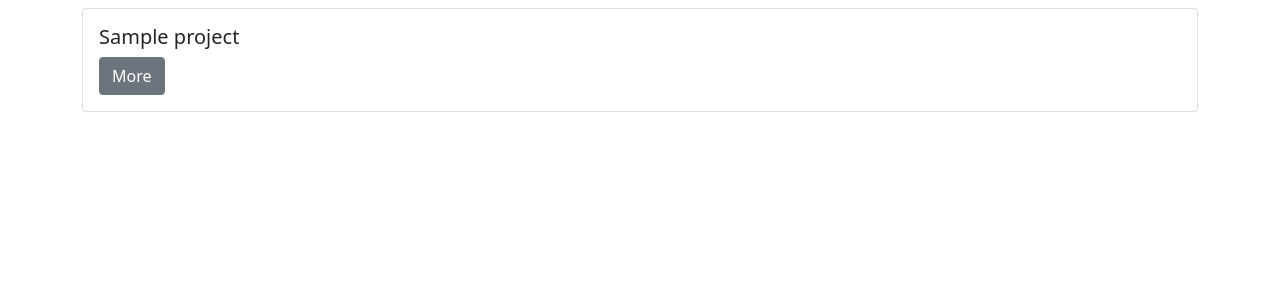
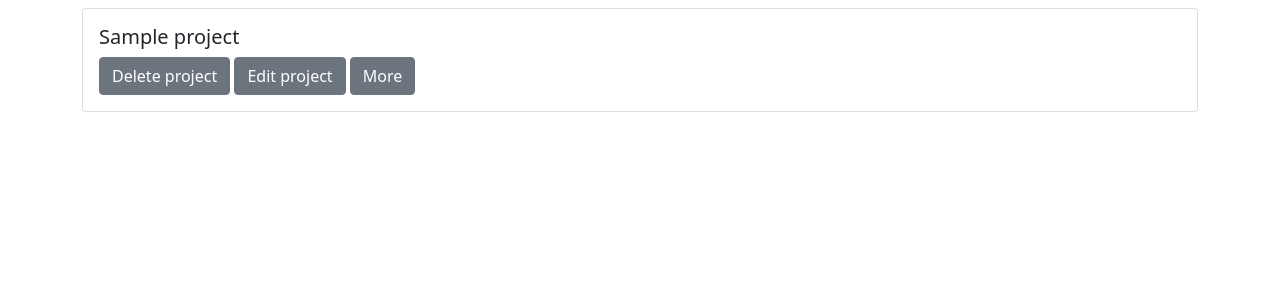
Before and after one commit to nurlansapyzhan/homework_62_nurlan_sapyzhan, a Django app: page /projects in a window 1280 px wide. Shown: the part 60-360 px from the top of the page. Run offline with Django 4.2, Linux system fonts and the light colour scheme; a user stored in the database is signed in; tables that the repository leaves empty hold one stand-in row (values such as "Sample post"); parts of the project's set-up code (start-up, migrations or seed data) failed here and were passed over.

Commit message:
Edit and Delete project for superuser
Добавил функционал удаления и редактирования проекта только для суперпользователей и обладающих правами

```diff
--- a/source/homework62/templates/projects.html
+++ b/source/homework62/templates/projects.html
@@ -14,6 +14,12 @@
         <div class="card mt-2">
             <div class="card-body">
                 <h5 class="card-title">{{ project.name }}</h5>
+                {% if perms.homework62.delete_project %}
+                    <a href="{% url 'project_delete' project.pk %}" class="btn btn-secondary">Delete project</a>
+                {% endif %}
+                {% if perms.homework62.change_project %}
+                    <a href="{% url 'project_edit' project.pk %}" class="btn btn-secondary">Edit project</a>
+                {% endif %}
                 <a href="{% url 'project_detail' project.pk %}" class="btn btn-secondary">More</a>
             </div>
         </div>
--- a/source/homework62/urls.py
+++ b/source/homework62/urls.py
@@ -5,7 +5,7 @@ from homework62.views.base import IndexView, IndexRedirectView
 from homework62.views.issues import IssueDetail, IssueUpdateView, IssueDeleteView
 
 from homework62.views.projects import ProjectsView, ProjectDetail, ProjectCreate, IssueProjectCreate, \
-    add_project_member, delete_project_member
+    add_project_member, delete_project_member, ProjectDeleteView, ProjectUpdateView
 
 urlpatterns = [
     path('', IndexView.as_view(), name='index'),
@@ -16,6 +16,8 @@ urlpatterns = [
     path('projects', ProjectsView.as_view(), name='projects'),
     path('project/<int:pk>', ProjectDetail.as_view(), name='project_detail'),
     path('project/create', ProjectCreate.as_view(), name='project_create'),
+    path('project/<int:pk>/delete', ProjectDeleteView.as_view(), name='project_delete'),
+    path('project/<int:pk>/edit', ProjectUpdateView.as_view(), name='project_edit'),
     path('project/<int:pk>/create_issue', IssueProjectCreate.as_view(), name='issue_project_create'),
     path('project/<int:pk>/add_member', add_project_member, name='add_member'),
     path('project/<int:pk>/delete_member', delete_project_member, name='delete_member')
--- a/source/homework62/views/projects.py
+++ b/source/homework62/views/projects.py
@@ -2,8 +2,8 @@ from django.contrib.auth.mixins import LoginRequiredMixin, UserPassesTestMixin
 from django.contrib.auth.models import User
 from django.core.exceptions import ValidationError
 from django.shortcuts import get_object_or_404, redirect, render
-from django.urls import reverse
-from django.views.generic import ListView, DetailView, CreateView
+from django.urls import reverse, reverse_lazy
+from django.views.generic import ListView, DetailView, CreateView, DeleteView, UpdateView
 
 from homework62.models import Project, Issue
 
@@ -93,3 +93,24 @@ def delete_project_member(request, pk):
         project.members.remove(user)
         return redirect('project_detail', pk=pk)
     return render(request, 'delete_project_member.html', context={'project': project})
+
+
+class ProjectDeleteView(UserPassesTestMixin, DeleteView):
+    template_name = 'project_delete.html'
+    model = Project
+    context_object_name = 'project'
+    success_url = reverse_lazy('index')
+
+    def test_func(self):
+        return self.request.user.has_perm('homework62.delete_project')
+
+
+class ProjectUpdateView(UserPassesTestMixin, UpdateView):
+    model = Project
+    context_object_name = 'project'
+    fields = ['name', 'description', 'start_date', 'end_date', 'members']
+    template_name = 'project_edit.html'
+    success_url = reverse_lazy('index')
+
+    def test_func(self):
+        return self.request.user.has_perm('homework62.change_project')
--- a/source/static/css/style.css
+++ b/source/static/css/style.css
@@ -108,3 +108,7 @@ label {
     width: 100px;
     margin: 0;
 }
+
+.delete_project_form{
+    background-color: white;
+}
```
Also changed, not shown: source/homework62/templates/project_delete.html (added, +18 -0 lines), source/homework62/templates/project_edit.html (added, +16 -0 lines).
